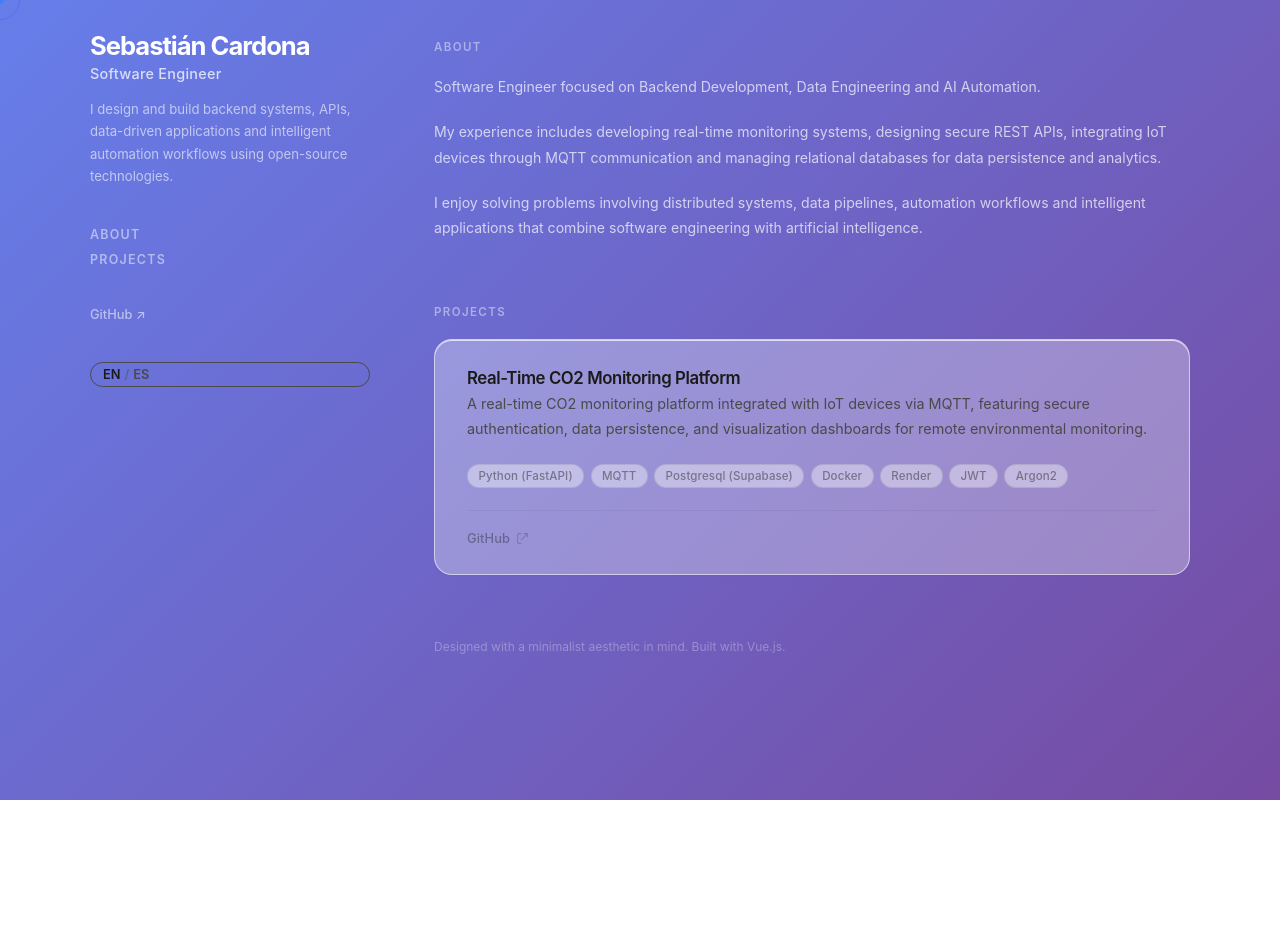
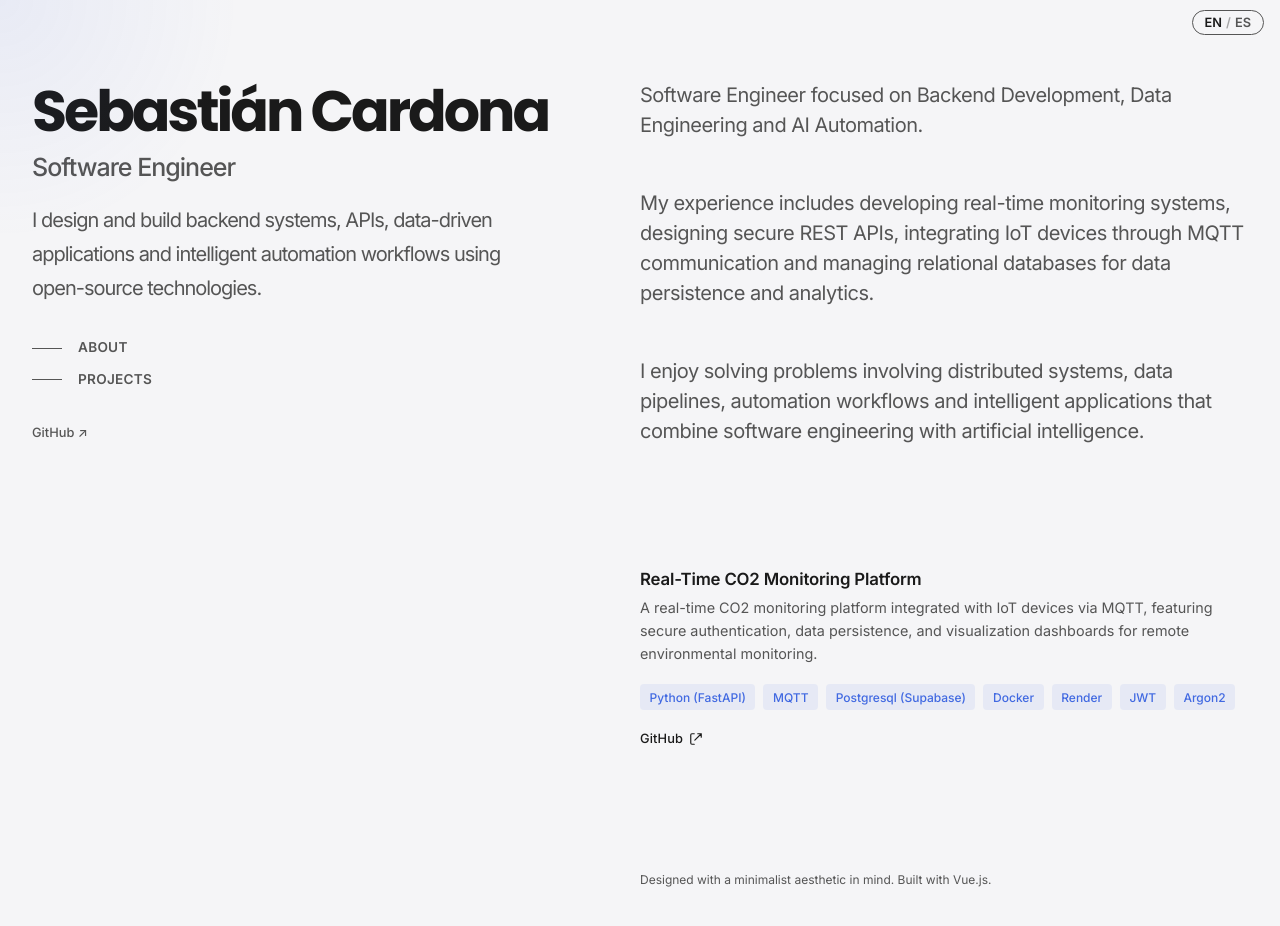
Before and after one commit to sebastiansaintt/sebastiancardona, a Vue app in the folder portfolio-clone/: page / in a window 1280 px wide. Shown: the top 926 px of the page. Before the commit the page ends 800 px from the top, so only its background shows below. Built offline with nearby package versions, Linux system fonts and the light colour scheme.

Commit message:
ajuste de padding | espacio de texto, line height y letter spacing

```diff
--- a/portfolio-clone/index.html
+++ b/portfolio-clone/index.html
@@ -6,7 +6,7 @@
     <meta name="viewport" content="width=device-width, initial-scale=1.0" />
     <link rel="preconnect" href="https://fonts.googleapis.com">
     <link rel="preconnect" href="https://fonts.gstatic.com" crossorigin>
-    <link href="https://fonts.googleapis.com/css2?family=Inter:wght@300;400;500;600;700&display=swap" rel="stylesheet">
+    <link href="https://fonts.googleapis.com/css2?family=Inter:ital,opsz,wght@0,14..32,100..900;1,14..32,100..900&family=Poppins:ital,wght@0,100;0,200;0,300;0,400;0,500;0,600;0,700;0,800;0,900;1,100;1,200;1,300;1,400;1,500;1,600;1,700;1,800;1,900&display=swap" rel="stylesheet">
     <title>Sebastián Cardona</title>
   </head>
   <body>
--- a/portfolio-clone/src/components/CustomCursor.vue
+++ b/portfolio-clone/src/components/CustomCursor.vue
@@ -3,80 +3,37 @@ import { onMounted, onUnmounted, ref } from 'vue';
 
 const x = ref(0);
 const y = ref(0);
-const dotX = ref(0);
-const dotY = ref(0);
-
-const isHovering = ref(false);
 
 const updateMousePosition = (e) => {
   x.value = e.clientX;
   y.value = e.clientY;
 };
 
-// Smooth following effect
-const animate = () => {
-  dotX.value += (x.value - dotX.value) * 0.15;
-  dotY.value += (y.value - dotY.value) * 0.15;
-  requestAnimationFrame(animate);
-};
-
-const handleMouseOver = (e) => {
-  if (e.target.tagName.toLowerCase() === 'a' || e.target.tagName.toLowerCase() === 'button' || e.target.closest('a') || e.target.closest('button')) {
-    isHovering.value = true;
-  }
-};
-
-const handleMouseOut = () => {
-  isHovering.value = false;
-};
-
 onMounted(() => {
   window.addEventListener('mousemove', updateMousePosition);
-  document.addEventListener('mouseover', handleMouseOver);
-  document.addEventListener('mouseout', handleMouseOut);
-  requestAnimationFrame(animate);
 });
 
 onUnmounted(() => {
   window.removeEventListener('mousemove', updateMousePosition);
-  document.removeEventListener('mouseover', handleMouseOver);
-  document.removeEventListener('mouseout', handleMouseOut);
 });
 </script>
 
 <template>
-  <div class="cursor-dot" :style="{ left: x + 'px', top: y + 'px' }"></div>
-  <div class="cursor-outline" :class="{ 'is-hovering': isHovering }" :style="{ left: dotX + 'px', top: dotY + 'px' }"></div>
+  <div
+    class="cursor-glow"
+    :style="{ background: `radial-gradient(400px at ${x}px ${y}px, rgba(70, 105, 225, 0.07), transparent 60%)` }"
+  ></div>
 </template>
 
 <style scoped>
-.cursor-dot {
-  width: 8px;
-  height: 8px;
-  background-color: var(--accent-color);
-  border-radius: 50%;
+.cursor-glow {
+  pointer-events: none;
   position: fixed;
-  transform: translate(-50%, -50%);
-  pointer-events: none;
-  z-index: 9999;
-}
-
-.cursor-outline {
-  width: 40px;
-  height: 40px;
-  border: 1px solid rgba(65, 105, 225, 0.5); /* Soft royal blue */
-  border-radius: 50%;
-  position: fixed;
-  transform: translate(-50%, -50%);
-  pointer-events: none;
-  z-index: 9998;
-  transition: width 0.3s, height 0.3s, background-color 0.3s;
-}
-
-.cursor-outline.is-hovering {
-  width: 60px;
-  height: 60px;
-  background-color: rgba(65, 105, 225, 0.1);
-  border-color: transparent;
+  top: 0;
+  left: 0;
+  width: 100vw;
+  height: 100vh;
+  z-index: 10;
+  transition: opacity 0.3s ease;
 }
 </style>
--- a/portfolio-clone/src/components/GlassCard.vue
+++ b/portfolio-clone/src/components/GlassCard.vue
@@ -39,94 +39,24 @@ defineProps({
 </template>
 
 <style scoped>
-/* ── Reposo: parte del fondo, casi imperceptible ── */
 .card {
   position: relative;
-  border-radius: 18px;
-  overflow: hidden;
-
-  background: rgba(255, 255, 255, 0.30);
-  border: 1px solid rgba(255, 255, 255, 0.55);
-  box-shadow:
-    0 1px 2px rgba(31, 38, 135, 0.04),
-    inset 0 1px 0 rgba(255, 255, 255, 0.70);
-
-  /* Sin blur en reposo — fluye con la profundidad del bg */
-  backdrop-filter: blur(0px);
-  -webkit-backdrop-filter: blur(0px);
-
-  transition:
-    background       280ms cubic-bezier(0.25, 0.46, 0.45, 0.94),
-    border-color     280ms cubic-bezier(0.25, 0.46, 0.45, 0.94),
-    box-shadow       280ms cubic-bezier(0.25, 0.46, 0.45, 0.94),
-    backdrop-filter  280ms cubic-bezier(0.25, 0.46, 0.45, 0.94),
-    transform        280ms cubic-bezier(0.25, 0.46, 0.45, 0.94);
+  border-radius: 8px;
+  background: transparent;
+  padding: 1.5rem;
+  margin-left: -1.5rem;
+  margin-right: -1.5rem;
+  transition: background 0.2s ease, transform 0.2s ease;
 }
 
-/* Specular: borde frontal del vidrio bajo luz natural */
-.card::before {
-  content: '';
-  position: absolute;
-  top: 0; left: 0; right: 0;
-  height: 1px;
-  z-index: 3;
-  border-radius: 18px 18px 0 0;
-  background: linear-gradient(
-    90deg,
-    transparent 0%,
-    rgba(255,255,255,0.0)  10%,
-    rgba(255,255,255,0.90) 35%,
-    rgba(255,255,255,1.0)  50%,
-    rgba(255,255,255,0.90) 65%,
-    rgba(255,255,255,0.0)  90%,
-    transparent 100%
-  );
-  opacity: 0;
-  transition: opacity 280ms ease;
+.card:hover {
+  background: rgba(0, 0, 0, 0.03);
 }
-
-/* Reflejo difuso interior — da volumen al panel */
-.card::after {
-  content: '';
-  position: absolute;
-  inset: 0;
-  z-index: 1;
-  border-radius: inherit;
-  pointer-events: none;
-  opacity: 0;
-  transition: opacity 280ms ease;
-  background: linear-gradient(
-    150deg,
-    rgba(255,255,255,0.55) 0%,
-    rgba(255,255,255,0.15) 25%,
-    transparent 55%
-  );
-}
-
-/* ── Hover: vidrio en luz natural ── */
-.card:hover {
-  background: rgba(255, 255, 255, 0.62);
-  border-color: rgba(255, 255, 255, 0.90);
-  backdrop-filter: blur(24px) saturate(1.4) brightness(1.02);
-  -webkit-backdrop-filter: blur(24px) saturate(1.4) brightness(1.02);
-  transform: translateY(-3px) scale(1.002);
-  box-shadow:
-    0 1px 2px   rgba(31, 38, 135, 0.04),
-    0 4px 8px   rgba(31, 38, 135, 0.06),
-    0 16px 32px rgba(31, 38, 135, 0.08),
-    0 28px 48px rgba(31, 38, 135, 0.05),
-    inset 0  1px 0 rgba(255, 255, 255, 0.95),
-    inset 0 -1px 0 rgba(31, 38, 135, 0.04);
-}
-
-.card:hover::before { opacity: 1; }
-.card:hover::after  { opacity: 1; }
 
 /* ── Layout ── */
 .card-inner {
   position: relative;
   z-index: 2;
-  padding: 1.75rem 2rem;
 }
 
 /* ── Typography ── */
@@ -134,7 +64,7 @@ defineProps({
   display: inline-block;
   font-size: 1.05rem;
   font-weight: 600;
-  letter-spacing: -0.025em;
+  letter-spacing: -0.01em;
   color: var(--text-color);
   text-decoration: none;
   margin-bottom: 0.2rem;
@@ -147,53 +77,34 @@ defineProps({
   font-weight: 500;
   letter-spacing: 0.05em;
   text-transform: uppercase;
-  color: rgba(26, 26, 26, 0.38);
+  color: var(--text-light);
   margin-bottom: 1rem;
 }
 
 .card-desc {
   font-size: 0.9rem;
-  line-height: 1.75;
+  line-height: 1.6;
   color: var(--text-light);
-  margin-bottom: 1.4rem;
+  margin-bottom: 1.2rem;
 }
 
-/* ── Tags ── */
 .tags {
   display: flex;
   flex-wrap: wrap;
-  gap: 0.4rem;
-  margin-bottom: 1.4rem;
+  gap: 0.5rem;
+  margin-bottom: 1.2rem;
 }
 
 .tag {
-  font-size: 0.72rem;
-  font-weight: 450;
-  letter-spacing: 0.01em;
-  color: rgba(26, 26, 26, 0.45);
-  padding: 0.25rem 0.65rem;
-  border-radius: 999px;
-  border: 1px solid rgba(26, 26, 26, 0.10);
-  background: rgba(255, 255, 255, 0.40);
-  transition: border-color 200ms ease, color 200ms ease, background 200ms ease;
+  background: rgba(65, 105, 225, 0.08);
+  color: var(--accent-color);
+  padding: 0.2rem 0.6rem;
+  border-radius: 4px;
+  font-size: 0.75rem;
+  font-weight: 500;
+  border: none;
 }
 
-.card:hover .tag {
-  background: rgba(255, 255, 255, 0.65);
-  border-color: rgba(26, 26, 26, 0.14);
-  color: rgba(26, 26, 26, 0.60);
-}
-
-/* ── Divider ── */
-.card-divider {
-  height: 1px;
-  background: rgba(26, 26, 26, 0.06);
-  margin: 0 0 1.25rem;
-  transition: background 280ms ease;
-}
-.card:hover .card-divider { background: rgba(26, 26, 26, 0.09); }
-
-/* ── Footer ── */
 .card-footer { display: flex; gap: 1rem; align-items: center; }
 
 .link {
@@ -203,30 +114,26 @@ defineProps({
   font-size: 0.8rem;
   font-weight: 500;
   letter-spacing: 0.01em;
-  color: rgba(26, 26, 26, 0.38);
+  color: var(--text-color);
   text-decoration: none;
   transition: color 180ms ease;
 }
 .link:hover { color: var(--accent-color); }
 
 .link svg {
-  width: 13px; height: 13px;
-  opacity: 0.6;
-  transition: transform 180ms ease, opacity 180ms ease;
+  width: 14px; height: 14px;
+  transition: transform 180ms ease;
 }
-.link:hover svg { transform: translate(1px, -1px); opacity: 1; }
+.link:hover svg { transform: translate(2px, -2px); }
 
-/* ── Mobile ── */
 @media (max-width: 768px) {
-  .card-inner { padding: 1.4rem 1.5rem; }
-  .card:hover { transform: none; }
-  .card-title { font-size: 0.98rem; }
+  .card { padding: 1rem; margin-left: 0; margin-right: 0; }
+  .card:hover { transform: none; background: transparent; }
+  .card-title { font-size: 1rem; }
   .card-desc  { font-size: 0.85rem; }
 }
 
-/* ── Reduced motion ── */
 @media (prefers-reduced-motion: reduce) {
-  .card, .card::before, .card::after,
-  .tag, .link, .link svg, .card-divider { transition: none; }
+  .card, .link, .link svg { transition: none; }
 }
 </style>
--- a/portfolio-clone/src/style.css
+++ b/portfolio-clone/src/style.css
@@ -1,200 +1,13 @@
 :root {
+  --bg-color: #f5f5f7;
   --text-color: #1a1a1a;
-  --text-light: #4a4a4a;
-  --accent-color: #3b82f6;
-}
-/* ── Reposo: parte del fondo, casi imperceptible ── */
-.card {
-  position: relative;
-  border-radius: 18px;
-  overflow: hidden;
-
-  background: rgba(255, 255, 255, 0.30);
-  border: 1px solid rgba(255, 255, 255, 0.55);
-  box-shadow:
-    0 1px 2px rgba(31, 38, 135, 0.04),
-    inset 0 1px 0 rgba(255, 255, 255, 0.70);
-
-  /* Sin blur en reposo — fluye con la profundidad del bg */
-  backdrop-filter: blur(0px);
-  -webkit-backdrop-filter: blur(0px);
-
-  transition:
-    background       280ms cubic-bezier(0.25, 0.46, 0.45, 0.94),
-    border-color     280ms cubic-bezier(0.25, 0.46, 0.45, 0.94),
-    box-shadow       280ms cubic-bezier(0.25, 0.46, 0.45, 0.94),
-    backdrop-filter  280ms cubic-bezier(0.25, 0.46, 0.45, 0.94),
-    transform        280ms cubic-bezier(0.25, 0.46, 0.45, 0.94);
+  --text-light: #555555;
+  --accent-color: #4169E1;
+  --glass-bg: rgba(255, 255, 255, 0.7);
+  --glass-border: rgba(255, 255, 255, 0.5);
+  --glass-shadow: 0 8px 32px 0 rgba(31, 38, 135, 0.07);
 }
 
-/* Specular: borde frontal del vidrio bajo luz natural */
-.card::before {
-  content: '';
-  position: absolute;
-  top: 0; left: 0; right: 0;
-  height: 1px;
-  z-index: 3;
-  border-radius: 18px 18px 0 0;
-  background: linear-gradient(
-    90deg,
-    transparent 0%,
-    rgba(255,255,255,0.0)  10%,
-    rgba(255,255,255,0.90) 35%,
-    rgba(255,255,255,1.0)  50%,
-    rgba(255,255,255,0.90) 65%,
-    rgba(255,255,255,0.0)  90%,
-    transparent 100%
-  );
-  opacity: 0;
-  transition: opacity 280ms ease;
-}
-
-/* Reflejo difuso interior — da volumen al panel */
-.card::after {
-  content: '';
-  position: absolute;
-  inset: 0;
-  z-index: 1;
-  border-radius: inherit;
-  pointer-events: none;
-  opacity: 0;
-  transition: opacity 280ms ease;
-  background: linear-gradient(
-    150deg,
-    rgba(255,255,255,0.55) 0%,
-    rgba(255,255,255,0.15) 25%,
-    transparent 55%
-  );
-}
-
-/* ── Hover: vidrio en luz natural ── */
-.card:hover {
-  background: rgba(255, 255, 255, 0.62);
-  border-color: rgba(255, 255, 255, 0.90);
-  backdrop-filter: blur(24px) saturate(1.4) brightness(1.02);
-  -webkit-backdrop-filter: blur(24px) saturate(1.4) brightness(1.02);
-  transform: translateY(-3px) scale(1.002);
-  box-shadow:
-    0 1px 2px   rgba(31, 38, 135, 0.04),
-    0 4px 8px   rgba(31, 38, 135, 0.06),
-    0 16px 32px rgba(31, 38, 135, 0.08),
-    0 28px 48px rgba(31, 38, 135, 0.05),
-    inset 0  1px 0 rgba(255, 255, 255, 0.95),
-    inset 0 -1px 0 rgba(31, 38, 135, 0.04);
-}
-
-.card:hover::before { opacity: 1; }
-.card:hover::after  { opacity: 1; }
-
-/* ── Layout ── */
-.card-inner {
-  position: relative;
-  z-index: 2;
-  padding: 1.75rem 2rem;
-}
-
-/* ── Typography ── */
-.card-title {
-  display: inline-block;
-  font-size: 1.05rem;
-  font-weight: 600;
-  letter-spacing: -0.025em;
-  color: var(--text-color);
-  text-decoration: none;
-  margin-bottom: 0.2rem;
-  transition: color 200ms ease;
-}
-.card-title:hover { color: var(--accent-color); }
-
-.card-subtitle {
-  font-size: 0.75rem;
-  font-weight: 500;
-  letter-spacing: 0.05em;
-  text-transform: uppercase;
-  color: rgba(26, 26, 26, 0.38);
-  margin-bottom: 1rem;
-}
-
-.card-desc {
-  font-size: 0.9rem;
-  line-height: 1.75;
-  color: var(--text-light);
-  margin-bottom: 1.4rem;
-}
-
-/* ── Tags ── */
-.tags {
-  display: flex;
-  flex-wrap: wrap;
-  gap: 0.4rem;
-  margin-bottom: 1.4rem;
-}
-
-.tag {
-  font-size: 0.72rem;
-  font-weight: 450;
-  letter-spacing: 0.01em;
-  color: rgba(26, 26, 26, 0.45);
-  padding: 0.25rem 0.65rem;
-  border-radius: 999px;
-  border: 1px solid rgba(26, 26, 26, 0.10);
-  background: rgba(255, 255, 255, 0.40);
-  transition: border-color 200ms ease, color 200ms ease, background 200ms ease;
-}
-
-.card:hover .tag {
-  background: rgba(255, 255, 255, 0.65);
-  border-color: rgba(26, 26, 26, 0.14);
-  color: rgba(26, 26, 26, 0.60);
-}
-
-/* ── Divider ── */
-.card-divider {
-  height: 1px;
-  background: rgba(26, 26, 26, 0.06);
-  margin: 0 0 1.25rem;
-  transition: background 280ms ease;
-}
-.card:hover .card-divider { background: rgba(26, 26, 26, 0.09); }
-
-/* ── Footer ── */
-.card-footer { display: flex; gap: 1rem; align-items: center; }
-
-.link {
-  display: inline-flex;
-  align-items: center;
-  gap: 0.35rem;
-  font-size: 0.8rem;
-  font-weight: 500;
-  letter-spacing: 0.01em;
-  color: rgba(26, 26, 26, 0.38);
-  text-decoration: none;
-  transition: color 180ms ease;
-}
-.link:hover { color: var(--accent-color); }
-
-.link svg {
-  width: 13px; height: 13px;
-  opacity: 0.6;
-  transition: transform 180ms ease, opacity 180ms ease;
-}
-.link:hover svg { transform: translate(1px, -1px); opacity: 1; }
-
-/* ── Mobile ── */
-@media (max-width: 768px) {
-  .card-inner { padding: 1.4rem 1.5rem; }
-  .card:hover { transform: none; }
-  .card-title { font-size: 0.98rem; }
-  .card-desc  { font-size: 0.85rem; }
-}
-
-/* ── Reduced motion ── */
-@media (prefers-reduced-motion: reduce) {
-  .card, .card::before, .card::after,
-  .tag, .link, .link svg, .card-divider { transition: none; }
-}
-
-/* Global Styles */
 * {
   margin: 0;
   padding: 0;
@@ -207,7 +20,27 @@ html, body, #app {
 }
 
 body {
-  font-family: -apple-system, BlinkMacSystemFont, 'Segoe UI', Roboto, 'Helvetica Neue', Arial, sans-serif;
-  background: linear-gradient(135deg, #667eea 0%, #764ba2 100%);
+  font-family: 'Inter', -apple-system, BlinkMacSystemFont, 'Segoe UI', Roboto, 'Helvetica Neue', Arial, sans-serif;
+  font-feature-settings: "cv11" 1, "ss01" 1, "ss02" 1;
+  background-color: var(--bg-color);
   color: var(--text-color);
+  line-height: 1.6;
+  overflow-x: hidden;
+  -webkit-font-smoothing: antialiased;
+  -moz-osx-font-smoothing: grayscale;
 }
+
+::selection {
+  background-color: var(--accent-color);
+  color: white;
+}
+
+a {
+  color: var(--text-color);
+  text-decoration: none;
+  transition: color 0.3s ease;
+}
+
+a:hover {
+  color: var(--accent-color);
+}
--- a/portfolio-clone/src/views/HomeView.vue
+++ b/portfolio-clone/src/views/HomeView.vue
@@ -8,9 +8,11 @@ const { t, tm } = useI18n()
 
 <template>
   <div class="page">
+    <div class="top-right-bar">
+      <LanguageSwitcher />
+    </div>
     <div class="layout">
 
-      <!-- LEFT: sticky sidebar -->
       <aside class="sidebar">
         <div class="sidebar-inner">
           <div class="identity">
@@ -29,23 +31,18 @@ const { t, tm } = useI18n()
               GitHub ↗
             </a>
           </div>
-
-          <LanguageSwitcher />
         </div>
       </aside>
 
-      <!-- RIGHT: scrollable content -->
       <main class="content">
 
         <section id="about" class="section">
-          <h2 class="section-title">{{ t('aboutTitle') }}</h2>
           <p class="body-text">{{ t('aboutP1') }}</p>
           <p class="body-text">{{ t('aboutP2') }}</p>
           <p class="body-text">{{ t('aboutP3') }}</p>
         </section>
 
         <section id="projects" class="section">
-          <h2 class="section-title">{{ t('projectsTitle') }}</h2>
           <div class="cards">
             <GlassCard
               v-for="project in tm('projects')"
@@ -71,51 +68,61 @@ const { t, tm } = useI18n()
 .page {
   min-height: 100vh;
   padding: 2rem;
+  position: relative;
+}
+
+.top-right-bar {
+  position: fixed;
+  top: 10px;
+  right: 1rem;
+  z-index: 1000;
 }
 
 .layout {
-  max-width: 1100px;
-  margin: 0 auto;
+  width: 100%;
   display: flex;
-  gap: 4rem;
+  gap: 6%;
   align-items: flex-start;
 }
 
-/* ── Sidebar ── */
 .sidebar {
-  width: 280px;
+  width: 44%;
   flex-shrink: 0;
   position: sticky;
-  top: 2rem;
+  top: 5rem;
 }
 
 .sidebar-inner {
   display: flex;
   flex-direction: column;
-  gap: 2.5rem;
+  gap: 2rem;
 }
 
 .name {
-  font-size: 1.6rem;
+  font-family: 'Poppins', sans-serif;
+  font-size: 57px;
   font-weight: 700;
-  color: #fff;
-  letter-spacing: -0.04em;
+  color: var(--text-color);
+  letter-spacing: -3px;
   line-height: 1.1;
   margin-bottom: 0.3rem;
 }
 
 .role {
-  font-size: 0.9rem;
+  font-size: 25px;
   font-weight: 500;
-  color: rgba(255,255,255,0.75);
+  color: var(--text-light);
   margin-bottom: 1rem;
-  letter-spacing: 0.02em;
+  letter-spacing: -1px;
 }
 
 .bio {
-  font-size: 0.82rem;
+  font-size: 20px;
   line-height: 1.7;
-  color: rgba(255,255,255,0.60);
+  color: var(--text-light);
+  max-width: 95%;
+    letter-spacing: -1px;
+
 }
 
 .nav {
@@ -125,55 +132,65 @@ const { t, tm } = useI18n()
 }
 
 .nav-link {
-  font-size: 0.78rem;
+  font-size: 0.85rem;
   font-weight: 600;
-  letter-spacing: 0.1em;
+  letter-spacing: 0.02em;
   text-transform: uppercase;
-  color: rgba(255,255,255,0.50);
+  color: var(--text-light);
   text-decoration: none;
   transition: color 200ms ease;
+  display: flex;
+  align-items: center;
+  gap: 1rem;
 }
-.nav-link:hover { color: #fff; }
+
+.nav-link::before {
+  content: '';
+  display: block;
+  width: 30px;
+  height: 1px;
+  background-color: var(--text-light);
+  transition: width 0.3s, background-color 0.3s;
+}
+
+.nav-link:hover { color: var(--text-color); }
+.nav-link:hover::before {
+  width: 50px;
+  background-color: var(--text-color);
+}
 
 .social { display: flex; flex-direction: column; gap: 0.5rem; }
 
 .social-link {
   font-size: 0.8rem;
   font-weight: 500;
-  color: rgba(255,255,255,0.55);
+  color: var(--text-light);
   text-decoration: none;
   transition: color 200ms ease;
 }
-.social-link:hover { color: #fff; }
+.social-link:hover { color: var(--text-color); }
 
-/* ── Main content ── */
 .content {
-  flex: 1;
-  min-width: 0;
+  width: 50%;
+  flex: 0 0 50%;
   display: flex;
   flex-direction: column;
-  gap: 4rem;
-  padding-top: 0.5rem;
+  gap: 6rem;
+  padding-top: 3rem;
 }
 
 .section {
   display: flex;
   flex-direction: column;
-  gap: 1.25rem;
+  gap: 3rem;
 }
 
-.section-title {
-  font-size: 0.72rem;
-  font-weight: 600;
-  letter-spacing: 0.12em;
-  text-transform: uppercase;
-  color: rgba(255,255,255,0.45);
-}
 
 .body-text {
-  font-size: 0.88rem;
-  line-height: 1.8;
-  color: rgba(255,255,255,0.70);
+  font-size: 20px;
+  line-height: 1.5;
+  color: var(--text-light);
+  letter-spacing: -0.5px;
 }
 
 .cards {
@@ -182,14 +199,12 @@ const { t, tm } = useI18n()
   gap: 1.25rem;
 }
 
-/* ── Footer ── */
 .footer {
   padding-bottom: 2rem;
   font-size: 0.75rem;
-  color: rgba(255,255,255,0.30);
+  color: var(--text-light);
 }
 
-/* ── Mobile ── */
 @media (max-width: 768px) {
   .page { padding: 1.5rem 1rem; }
   .layout {
```
